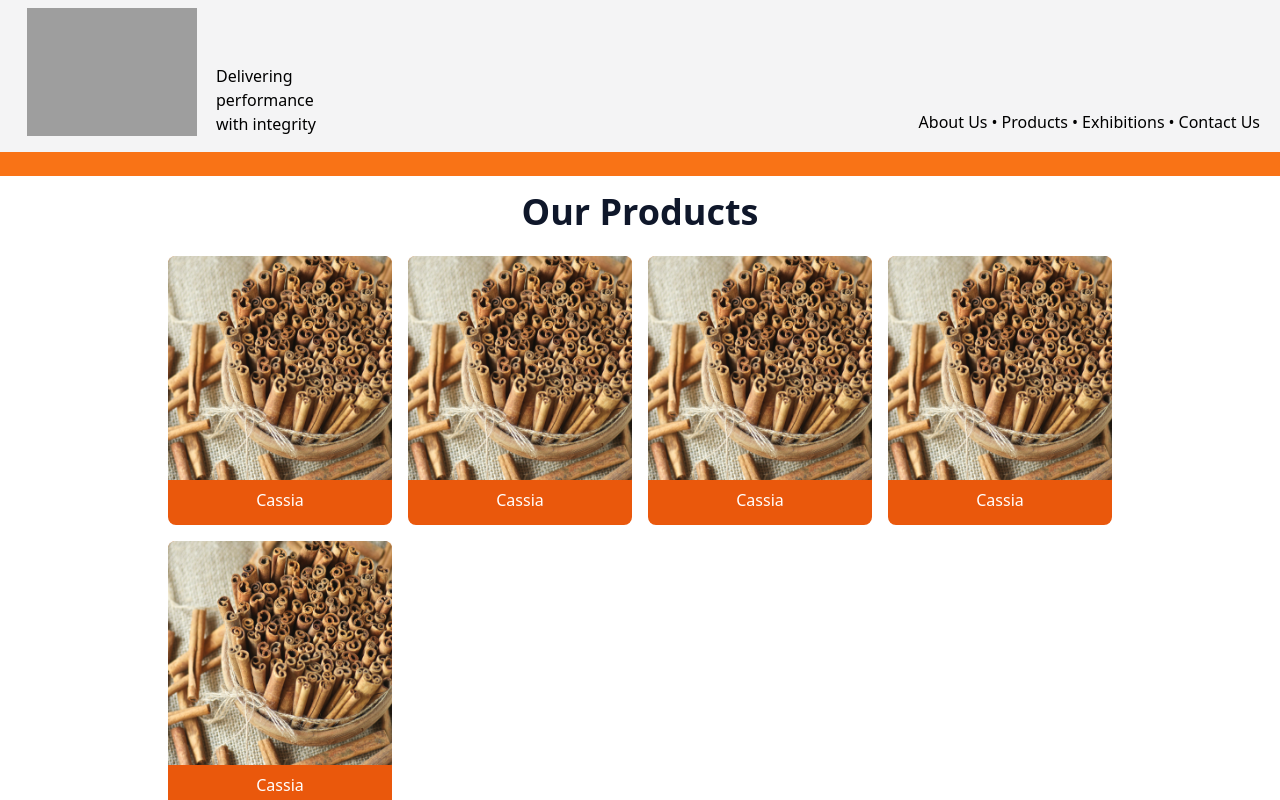
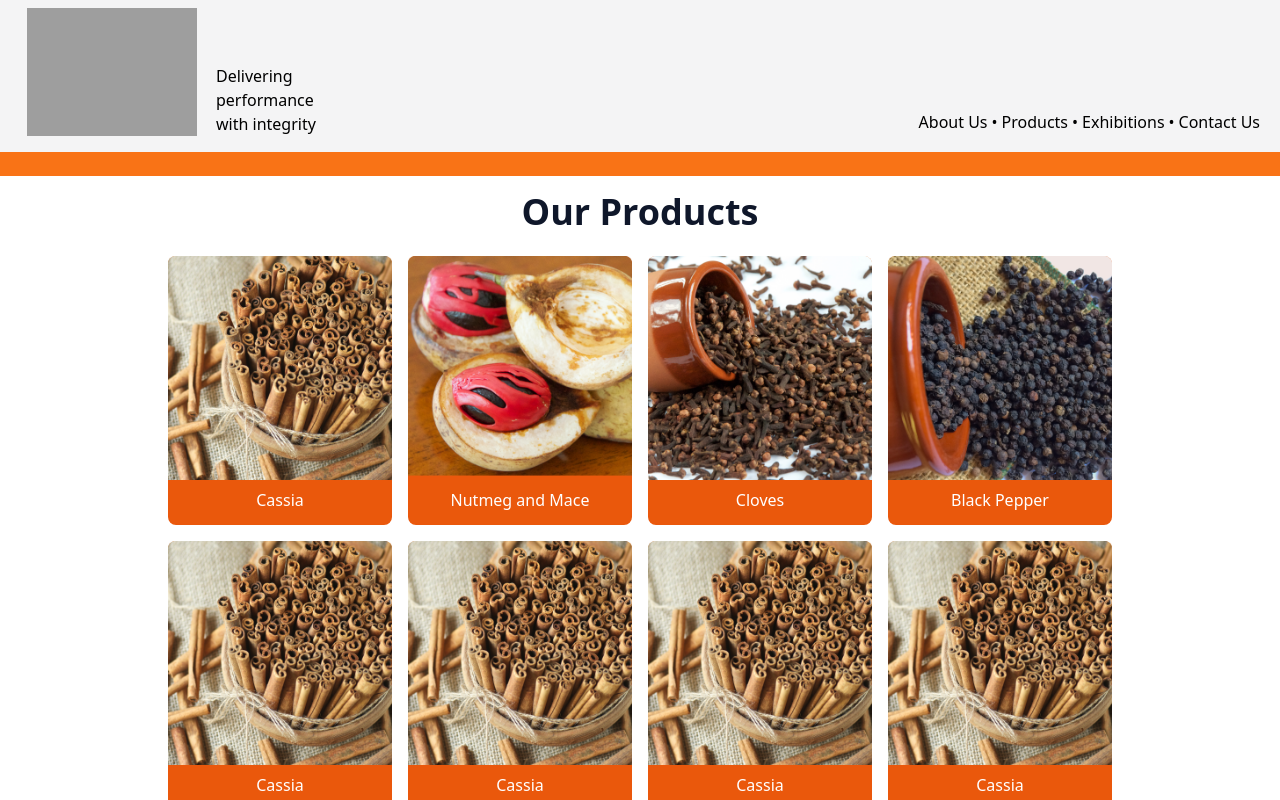
Before and after one commit to Neelesh99/agrimTest, a React (Vite) app: page /agrimTest/products in a window 1280 px wide. Shown: the top 800 px of the page. Built offline with nearby package versions, Linux system fonts and the light colour scheme; grey boxes are pictures that could not be loaded.

Commit message:
added product links

```diff
--- /dev/null
+++ b/src/data/ProductsPageDataSource.tsx
@@ -0,0 +1,70 @@
+import cassia from "../assets/cassia.png"
+import cloves from "../assets/Cloves.png"
+import nutmeg from "../assets/nutmeg.png"
+import blackPepper from "../assets/Black Pepper.png"
+
+export interface ProductData {
+    description: JSX.Element,
+    imageSrc: string,
+}
+
+export function findProductData(productName: string): ProductData | undefined {
+    if (productName === "cassia") {
+        return cassiaDescription()
+    }
+    if (productName === "cloves") {
+        return clovesDescription()
+    }
+    if (productName === "nutmeg") {
+        return nutmegDescription()
+    }
+    if (productName === "blackPepper") {
+        return blackPepperDescription()
+    }
+    return undefined
+}
+
+function cassiaElements() {
+    return <div>
+            A spice made from the bark of the Cinnamomum aromaticum tree.
+            Cassia bark (both powdered and in whole, or "stick" form) is used as a flavouring agent for confectionery, desserts, pastries, and meat; it is specified in many curry recipes,
+            where Ceylon cinnamon is less suitable. Cassia is sometimes added to Ceylon cinnamon, but is a much thicker,
+            coarser product. Cassia is sold as pieces of bark (as pictured below) or as neat quills or sticks.
+            Indonesian Cassia sticks can be distinguished from Ceylon cinnamon sticks in the following manner:
+            Ceylon cinnamon sticks have many thin layers and can easily be made into powder using a coffee or
+            spice grinder, whereas cassia sticks are extremely hard and are usually made up of one thick layer.
+        <br/><br/>
+        <h6 className="font-bold text-lg">Cassia Powder</h6>
+            Cassia powder is made up from Broken Cassia chips (KABC or KBBC), which is derived from the bark of
+        Cinnamomum aromaticum tree. It is also used as a flavoring agent for confectionery, desserts, pastries, and meat;
+        it is specified in many curry recipes, just like Cassia’s other forms.
+    </div>
+}
+
+function cassiaDescription() : ProductData {
+    return {
+        description: cassiaElements(),
+        imageSrc: cassia
+    }
+}
+
+function clovesDescription() {
+    return {
+        description: <div>Cloves are the aromatic, dried flower buds of a tree. They are native to the Maluku Islands in Indonesia and used as a spice in many cuisines all over the world. Cloves are harvested primarily in Indonesia, Madagascar, Zanzibar, Comoros, and Sri Lanka. They are used in Indian Ayurvedic medicine, Chinese medicine, and western herbalism, and dentistry, where the essential oil is used as an anodyne (painkiller) for dental emergencies.</div>,
+        imageSrc: cloves
+    }
+}
+
+function nutmegDescription() {
+    return {
+        description: <div>Nutmeg is the actual seed of the tree, roughly egg-shaped and about 20 mm to 30 mm (1 inch) long and 15 mm to 18 mm (¾ inch) wide, and weighing between 5 g and 10 g (¼ ounce and ½ ounce) dried, while mace is the dried "lacy" reddish covering or arillus of the seed.</div>,
+        imageSrc: nutmeg
+    }
+}
+
+function blackPepperDescription() {
+    return {
+        description: <div>Black Pepper is the dried berry of Piper nigrum. This vine, which can grow up to ten feet tall, is indigenous to India and Southeast Asia. Pepper are actually berries that are picked about nine months after flowering. Black Pepper, the spiciest, is made from berries that are picked unripe. The berries used for White Pepper are ripened on the vine and soaked so that their outer hulls are easily removed. Green Peppercorns are immature berries that are freeze dried or packed in brine for preservation. Pepper is grown in India, Indonesia, Vietnam, Malaysia, and Brazil.</div>,
+        imageSrc: blackPepper
+    }
+}
--- a/src/main.tsx
+++ b/src/main.tsx
@@ -9,6 +9,7 @@ import Home from "./pages/home.tsx";
 import ContactUsPage from "./pages/contactUs.tsx";
 import AboutUsPage from "./pages/aboutUs.tsx";
 import ProductsPage from "./pages/products.tsx";
+import ProductOverviewPage from "./pages/productOverviewPage.tsx";
 
 function frameContent(element: ReactElement) {
     return (<div className="container mx-auto">
@@ -32,6 +33,10 @@ const router = createBrowserRouter([
     {
         path: "/agrimTest/products",
         element: frameContent(<ProductsPage/>),
+    },
+    {
+        path: "agrimTest/product/:productId",
+        element: frameContent(<ProductOverviewPage/>)
     }
 ]);
 
--- a/src/pages/home.tsx
+++ b/src/pages/home.tsx
@@ -5,13 +5,16 @@ import cloves from "../assets/Cloves.png"
 import blackPepper from "../assets/Black Pepper.png"
 import Header from "../components/Header.tsx";
 import Footer from "../components/Footer.tsx";
+import {useNavigate} from "react-router-dom";
 
-function getProductCard(props: {name: string, url: string}) {
+function getProductCard(props: {name: string, url: string, link: string}) {
+    const fullLink = "/agrimTest/product/" + props.link;
+    const navigate = useNavigate();
     return <div className="w-1/4 h-64 bg-orange-600 grid grid-cols-1 grid-rows-6 rounded-lg  hover:bg-zinc-100 hover:text-orange-700">
         <div className="row-span-5">
             <img className="w-full h-full bg-cover" src={props.url}/>
         </div>
-        <div className="row-span-1 p-2 text-center transition duration-300 rounded-b-lg cursor-pointer">
+        <div className="row-span-1 p-2 text-center transition duration-300 rounded-b-lg cursor-pointer" onClick={() => navigate(fullLink)}>
             {props.name}
         </div>
     </div>;
@@ -101,10 +104,10 @@ function Home() {
                     <div className="w-full">
                         <div className="mx-auto w-5/6">
                             <div className="flex flex-row space-x-10 w-full">
-                                {getProductCard({name: "Cassia", url: cassia})}
-                                {getProductCard({name: "Nutmeg and Mace", url: nutmeg})}
-                                {getProductCard({name: "Cloves", url: cloves})}
-                                {getProductCard({name: "Black Pepper", url: blackPepper})}
+                                {getProductCard({name: "Cassia", url: cassia, link: "cassia"})}
+                                {getProductCard({name: "Nutmeg and Mace", url: nutmeg, link: "nutmeg"})}
+                                {getProductCard({name: "Cloves", url: cloves, link: "cloves"})}
+                                {getProductCard({name: "Black Pepper", url: blackPepper, link: "blackPepper"})}
                             </div>
                         </div>
                     </div>
--- /dev/null
+++ b/src/pages/productOverviewPage.tsx
@@ -0,0 +1,31 @@
+import {useParams} from "react-router-dom";
+import Footer from "../components/Footer.tsx";
+import Header from "../components/Header.tsx";
+import {findProductData, ProductData} from "../data/ProductsPageDataSource.tsx";
+
+function capitalize(str: String){
+    return str.charAt(0).toUpperCase() + str.slice(1);
+}
+
+function ProductOverviewPage() {
+    const {productId} = useParams();
+
+    const productData = findProductData(productId as string) as ProductData
+    const description = productData.description
+    const imageSrc = productData.imageSrc
+    return <div>
+        <Header/>
+        <div className="w-full text-slate-900 text-center font-bold text-4xl p-4">
+            {capitalize(productId as string)}
+        </div>
+        <div className="w-full flex justify-around py-6">
+            <div className="w-5/6 flex flex-row flex-wrap pb-10 justify-around">
+                <img className="w-1/3 rounded-md" src={imageSrc}/>
+                <div className="w-1/2 text-left">{description}</div>
+            </div>
+        </div>
+        <Footer/>
+    </div>
+}
+
+export default ProductOverviewPage;
--- a/src/pages/products.tsx
+++ b/src/pages/products.tsx
@@ -1,13 +1,22 @@
 import Header from "../components/Header.tsx";
 import Footer from "../components/Footer.tsx";
 import cassia from "../assets/cassia.png"
+import nutmeg from "../assets/nutmeg.png";
+import cloves from "../assets/Cloves.png";
+import blackPepper from "../assets/Black Pepper.png";
+import {useNavigate} from "react-router-dom";
 
-function getProductCard(props: {name: string, url: string}) {
+function getProductCard(props: {
+    name: string,
+    imageUrl: string,
+    link: string}) {
+    const navigate = useNavigate();
+    const fullLink = "/agrimTest/product/" + props.link;
     return <div className="w-56 bg-orange-600 grid grid-cols-1 grid-rows-6 rounded-lg  hover:bg-zinc-100 hover:text-orange-700 m-2">
         <div className="row-span-5">
-            <img className="w-full h-full bg-cover" src={props.url}/>
+            <img className="w-full h-full bg-cover" src={props.imageUrl}/>
         </div>
-        <div className="row-span-1 p-2 text-center transition duration-300 rounded-b-lg cursor-pointer">
+        <div className="row-span-1 p-2 text-center transition duration-300 rounded-b-lg cursor-pointer" onClick={() => navigate(fullLink)}>
             {props.name}
         </div>
     </div>;
@@ -20,11 +29,14 @@ function ProductsPage() {
             Our Products
         </div>
         <div className="flex flex-wrap text-white w-3/4 mx-auto">
-            {getProductCard({name: "Cassia", url: cassia})}
-            {getProductCard({name: "Cassia", url: cassia})}
-            {getProductCard({name: "Cassia", url: cassia})}
-            {getProductCard({name: "Cassia", url: cassia})}
-            {getProductCard({name: "Cassia", url: cassia})}
+            {getProductCard({name: "Cassia", imageUrl: cassia, link: "cassia"})}
+            {getProductCard({name: "Nutmeg and Mace", imageUrl: nutmeg, link: "nutmeg"})}
+            {getProductCard({name: "Cloves", imageUrl: cloves, link: "cloves"})}
+            {getProductCard({name: "Black Pepper", imageUrl: blackPepper, link: "blackPepper"})}
+            {getProductCard({name: "Cassia", imageUrl: cassia, link: "cassia"})}
+            {getProductCard({name: "Cassia", imageUrl: cassia, link: "cassia"})}
+            {getProductCard({name: "Cassia", imageUrl: cassia, link: "cassia"})}
+            {getProductCard({name: "Cassia", imageUrl: cassia, link: "cassia"})}
         </div>
         <Footer/>
     </div>
```
